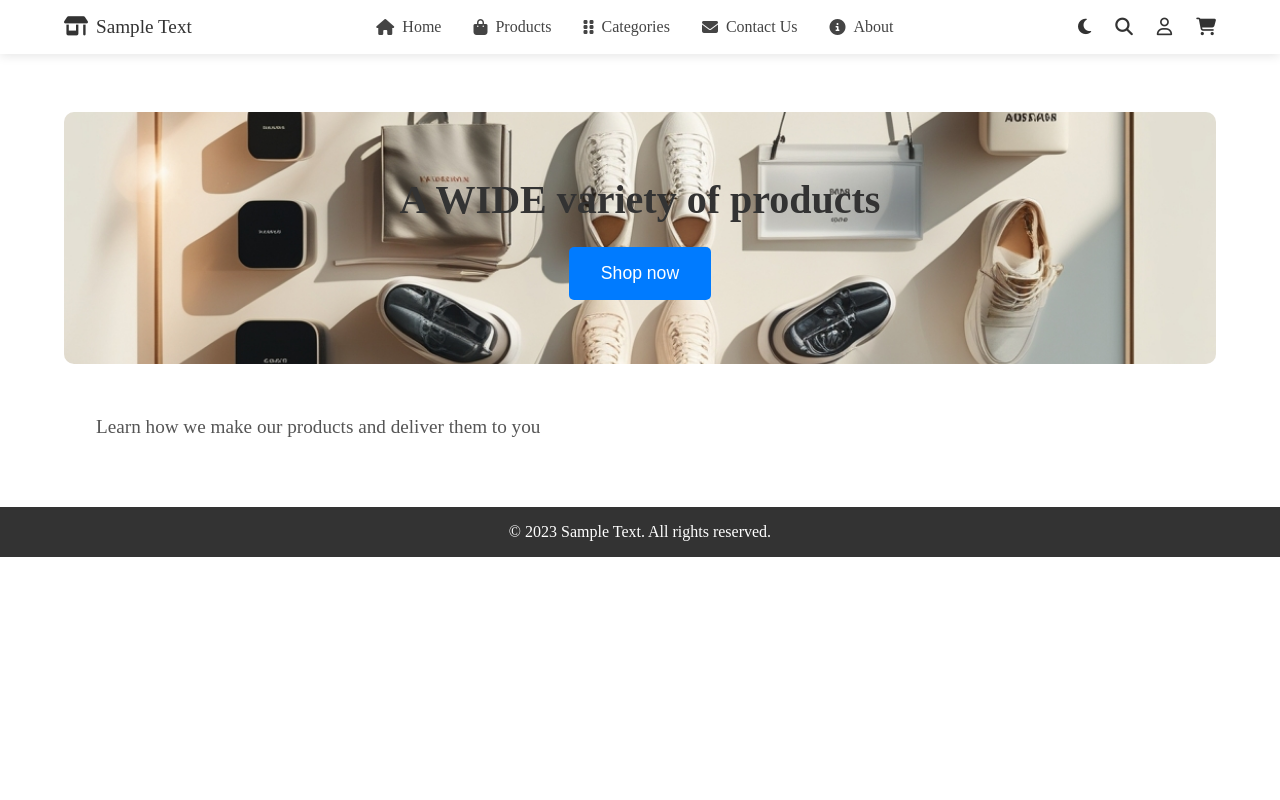
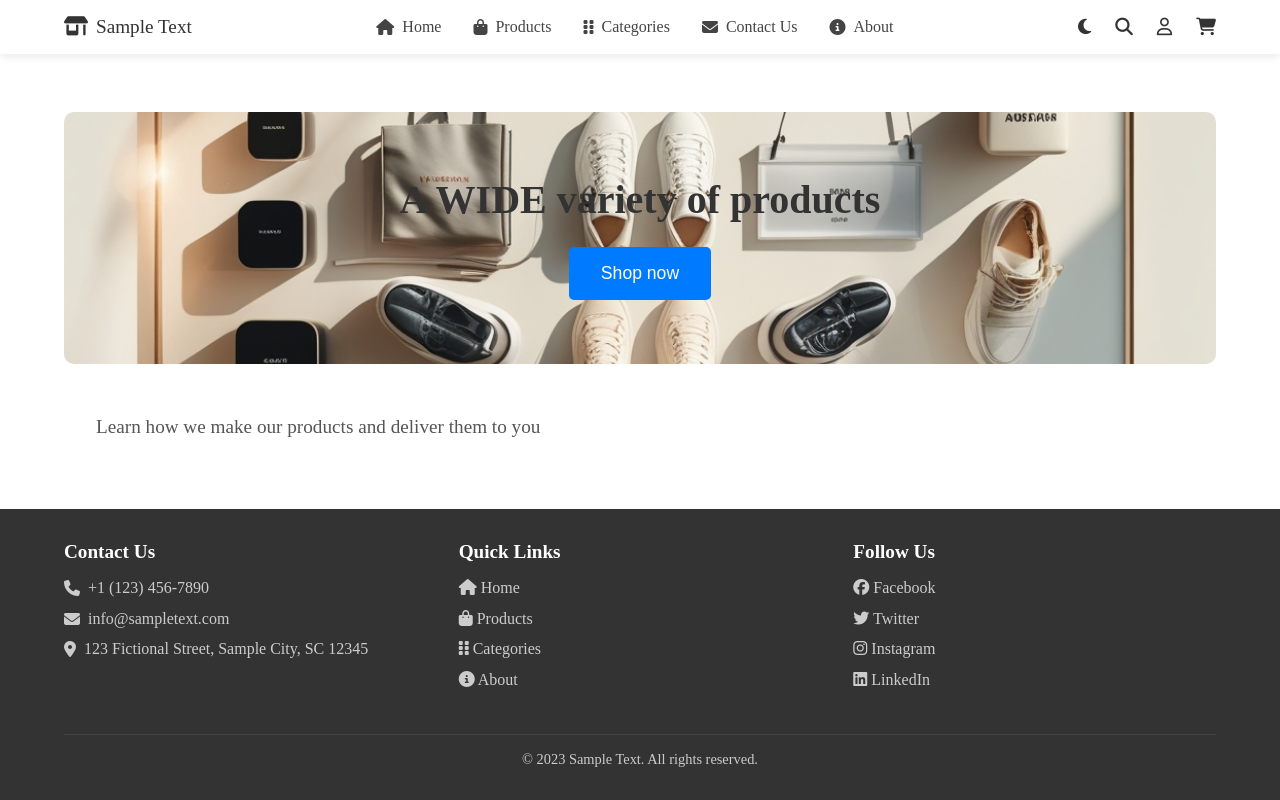
Before and after one commit to MoatazAlBakry/ecommerce_website, a plain HTML site: page homepage.html in a window 1280 px wide. Drawn offline with Linux system fonts and the light colour scheme.

Commit message:
fixed floating footer and added body css styles

```diff
--- a/homepage.css
+++ b/homepage.css
@@ -3,7 +3,34 @@
     padding: 0;
     box-sizing: border-box;
 }
+body {
+    display: flex;
+    flex-direction: column;
+    min-height: 100vh;
+}
 
+body.dark-mode .footer {
+    background-color: #1e1e1e;
+}
+
+body.dark-mode .footer-section h3 {
+    color: #ffffff;
+}
+
+body.dark-mode .footer-section ul li {
+    color: #cccccc;
+}
+
+body.dark-mode .footer-section ul li a {
+    color: #cccccc;
+}
+
+body.dark-mode .footer-section ul li a:hover {
+    color: #007bff;
+}
+body.dark-mode .footer-bottom {
+    border-top-color: #444;
+}
 .navbar {
     display: flex;
     justify-content: space-between;
@@ -69,6 +96,7 @@
 main {
     margin-top: 80px;
     padding: 2rem 5%;
+    flex: 1;
 }
 
 .header_image {
@@ -121,12 +149,72 @@ main p {
     line-height: 1.6;
 }
 
+/* Footer Styles */
 .footer {
     background-color: #333;
     color: white;
+    padding: 2rem 5%;
+    margin-top: auto;
+}
+
+.footer-content {
+    display: flex;
+    flex-wrap: wrap;
+    gap: 2rem;
+    justify-content: space-between;
+    max-width: 1200px;
+    margin: 0 auto;
+}
+
+.footer-section {
+    flex: 1;
+    min-width: 200px;
+}
+
+.footer-section h3 {
+    font-size: 1.2rem;
+    margin-bottom: 1rem;
+    color: #ffffff;
+}
+
+.footer-section ul {
+    list-style: none;
+    padding: 0;
+}
+
+.footer-section ul li {
+    margin-bottom: 0.8rem;
+    display: flex;
+    align-items: center;
+    gap: 0.5rem;
+    color: #cccccc;
+}
+
+.footer-section ul li a {
+    color: #cccccc;
+    text-decoration: none;
+    transition: color 0.3s ease;
+}
+
+.footer-section ul li a:hover {
+    color: #007bff;
+}
+
+.footer-section ul li i {
+    font-size: 1rem;
+}
+
+.footer-bottom {
     text-align: center;
-    padding: 1rem 0;
     margin-top: 2rem;
+    padding-top: 1rem;
+    border-top: 1px solid #444;
+}
+
+.footer-bottom p {
+    margin: 0;
+    font-size: 0.9rem;
+    color: #cccccc;
 }
 
 /* responsive layout */
--- a/homepage.html
+++ b/homepage.html
@@ -43,7 +43,38 @@
         </div>
     </main>
     <footer class="footer">
-        <p>&copy; 2023 Sample Text. All rights reserved.</p>
+        <div class="footer-content">
+            <div class="footer-section">
+                <h3>Contact Us</h3>
+                <ul>
+                    <li><i class="fa-solid fa-phone"></i> +1 (123) 456-7890</li>
+                    <li><i class="fa-solid fa-envelope"></i> info@sampletext.com</li>
+                    <li><i class="fa-solid fa-location-dot"></i> 123 Fictional Street, Sample City, SC 12345</li>
+                </ul>
+            </div>
+            <div class="footer-section">
+                <h3>Quick Links</h3>
+                <ul>
+                    <li><a href="#"><i class="fa-solid fa-house"></i> Home</a></li>
+                    <li><a href="#"><i class="fa-solid fa-bag-shopping"></i> Products</a></li>
+                    <li><a href="#"><i class="fa-solid fa-grip-vertical"></i> Categories</a></li>
+                    <li><a href="#"><i class="fa-solid fa-circle-info"></i> About</a></li>
+                </ul>
+            </div>
+            <div class="footer-section">
+                <h3>Follow Us</h3>
+                <ul>
+                    <li><a href="#"><i class="fa-brands fa-facebook"></i> Facebook</a></li>
+                    <li><a href="#"><i class="fa-brands fa-twitter"></i> Twitter</a></li>
+                    <li><a href="#"><i class="fa-brands fa-instagram"></i> Instagram</a></li>
+                    <li><a href="#"><i class="fa-brands fa-linkedin"></i> LinkedIn</a></li>
+                </ul>
+            </div>
+        </div>
+        <div class="footer-bottom">
+            <p>&copy; 2023 Sample Text. All rights reserved.</p>
+        </div>
+    </footer>
     </footer>
     <script src="homepage.js"></script>
 </body>
```
